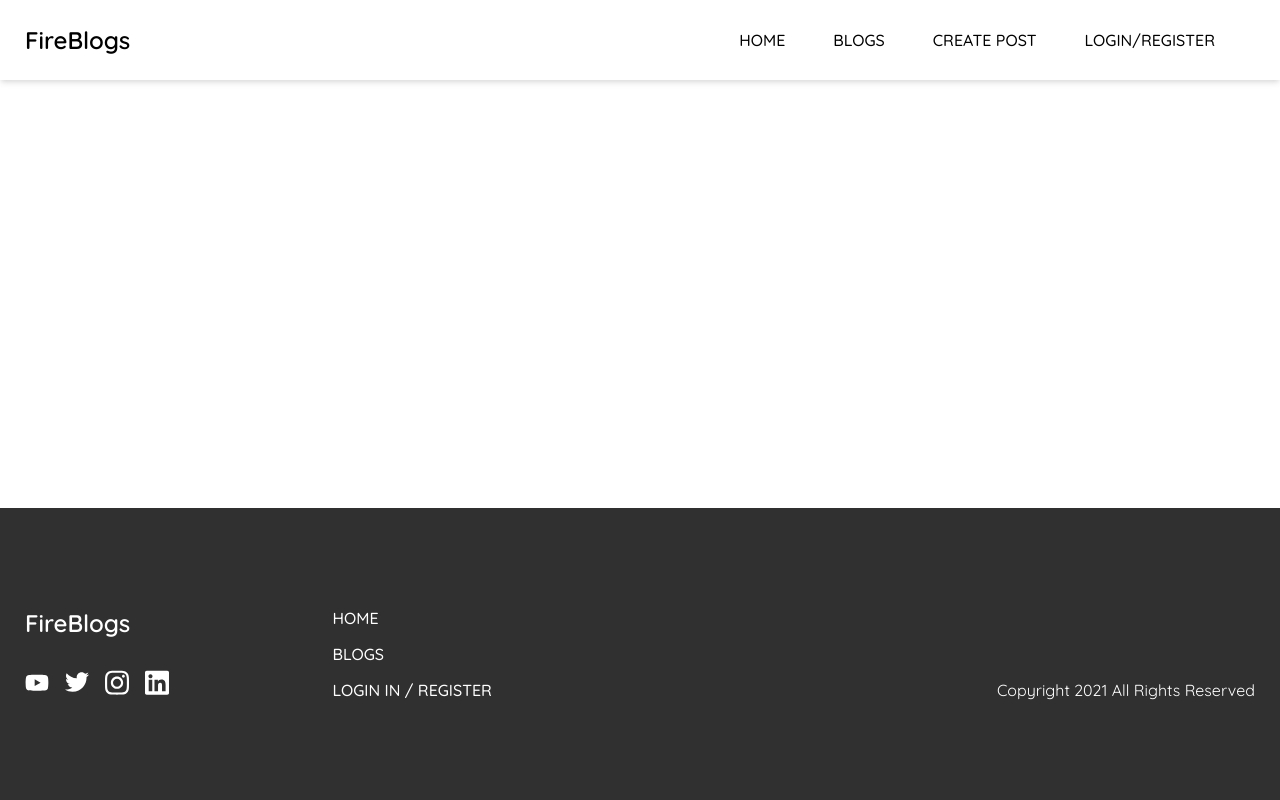
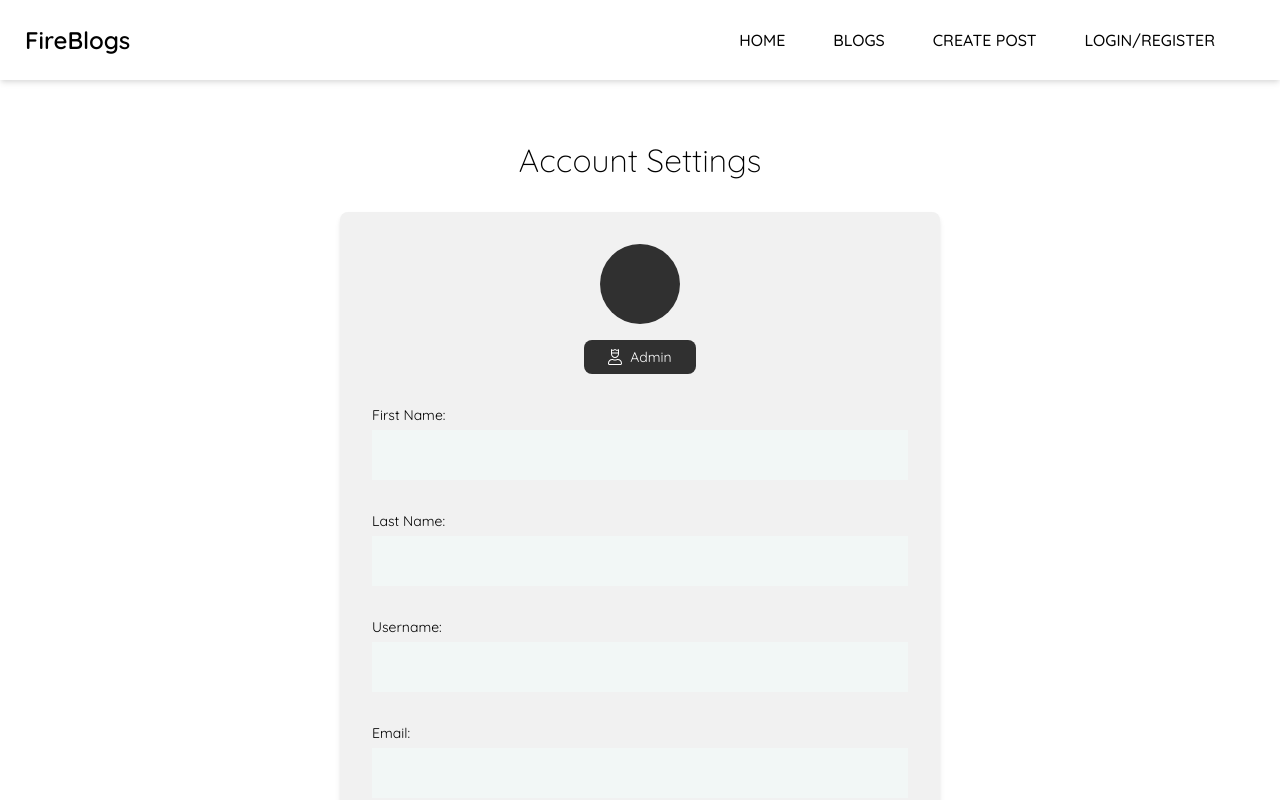
Before and after one commit to anisamajmari/fireBlog, a Vue app: page /profile in a window 1280 px wide. Shown: the top 800 px of the page. Built offline with nearby package versions, Linux system fonts and the light colour scheme; no server answers.

Commit message:
Profile view page

```diff
--- a/src/components/NavigationMain.vue
+++ b/src/components/NavigationMain.vue
@@ -28,13 +28,13 @@
             </div>
             <div class="options">
               <div class="option">
-                <router-link to="#" class="option">
+                <router-link :to="{ name: 'Profile' }" class="option">
                   <userIcon class="icon" />
                   <p>Profile</p>
                 </router-link>
               </div>
               <div class="option">
-                <router-link to="#" class="option">
+                <router-link :to="{ name: 'Admin' }" class="option">
                   <adminIcon class="icon" />
                   <p>Admin</p>
                 </router-link>
--- a/src/router/index.js
+++ b/src/router/index.js
@@ -4,6 +4,8 @@
 import LoginView from '../views/LoginView.vue';
 import RegisterView from '../views/RegisterView.vue';
 import ForgotPassword from '../views/ForgotPassword.vue';
+import ProfileView from '../views/ProfileView.vue';
+import AdminView from '../views/AdminView.vue';
 
 const router = createRouter({
   history: createWebHistory(import.meta.env.BASE_URL),
@@ -47,6 +49,22 @@
       meta: {
         title: 'Forgot Password'
       }
+    },
+    {
+      path: '/profile',
+      name: 'Profile',
+      component: ProfileView,
+      meta: {
+        title: 'Profile'
+      }
+    },
+    {
+      path: '/admin',
+      name: 'Admin',
+      component: AdminView,
+      meta: {
+        title: 'Admin'
+      }
     }
   ]
 });
--- /dev/null
+++ b/src/views/ProfileView.vue
@@ -0,0 +1,142 @@
+<template>
+  <div class="profile">
+    <ModalComponent v-if="modalActive" :modalMessage="modalMessage" v-on:close-modal="closeModal" />
+    <div class="container">
+      <h2>Account Settings</h2>
+      <div class="profile-info">
+        <div class="initials">{{ $store.state.profileInitials }}</div>
+        <div class="admin-badge">
+          <adminIcon class="icon" />
+          <span>admin</span>
+        </div>
+        <div class="input">
+          <label for="firstName">First Name:</label>
+          <input type="text" id="firstName" v-model="firstName" />
+        </div>
+        <div class="input">
+          <label for="lastName">Last Name:</label>
+          <input type="text" id="lastName" v-model="lastName" />
+        </div>
+        <div class="input">
+          <label for="username">Username:</label>
+          <input type="text" id="username" v-model="username" />
+        </div>
+        <div class="input">
+          <label for="email">Email:</label>
+          <input disabled type="text" id="email" v-model="email" />
+        </div>
+        <button>Save Changes</button>
+      </div>
+    </div>
+  </div>
+</template>
+
+<script>
+import ModalComponent from '../components/ModalComponent.vue';
+import adminIcon from '../assets/Icons/user-crown-light.svg';
+
+export default {
+  namespaced: 'Profile',
+  components: { ModalComponent, adminIcon },
+  data() {
+    return {
+      modalMessage: 'Changes were saved!',
+      modalActive: null
+    };
+  },
+  methods: {
+    closeModal() {
+      this.modalActive = !this.modalActive;
+    }
+  }
+};
+</script>
+
+<style lang="scss" scoped>
+.profile {
+  .container {
+    max-width: 1000px;
+    padding: 60px 25px;
+
+    h2 {
+      text-align: center;
+      margin-bottom: 16px;
+      font-weight: 300;
+      font-size: 32px;
+    }
+
+    .profile-info {
+      border-radius: 8px;
+      box-shadow:
+        0 4px 6px -1px rgba(0, 0, 0, 0.1),
+        0 2px 4px -1px rgba(0, 0, 0, 0.06);
+      padding: 32px;
+      background-color: #f1f1f1;
+      display: flex;
+      flex-direction: column;
+      max-width: 600px;
+      margin: 32px auto;
+
+      .initials {
+        position: initial;
+        width: 80px;
+        height: 80px;
+        font-size: 32px;
+        background-color: #303030;
+        color: #fff;
+        display: flex;
+        align-self: center;
+        align-items: center;
+        justify-content: center;
+        border-radius: 50%;
+      }
+
+      .admin-badge {
+        display: flex;
+        align-self: center;
+        color: #fff;
+        font-size: 14px;
+        padding: 8px 24px;
+        border-radius: 8px;
+        background-color: #303030;
+        margin: 16px 0;
+        text-align: center;
+        text-transform: capitalize;
+
+        .icon {
+          width: 14px;
+          height: auto;
+          margin-right: 8px;
+        }
+      }
+
+      .input {
+        margin: 16px 0;
+
+        label {
+          font-size: 14px;
+          display: block;
+          padding-bottom: 6px;
+        }
+        input {
+          width: 100%;
+          border: none;
+          background-color: #f2f7f6;
+          padding: 8px;
+          height: 50px;
+          @media (min-width: 900px) {
+          }
+
+          &:focus {
+            outline: none;
+          }
+        }
+      }
+
+      button {
+        align-self: center;
+      }
+    }
+  }
+}
+</style>
```
